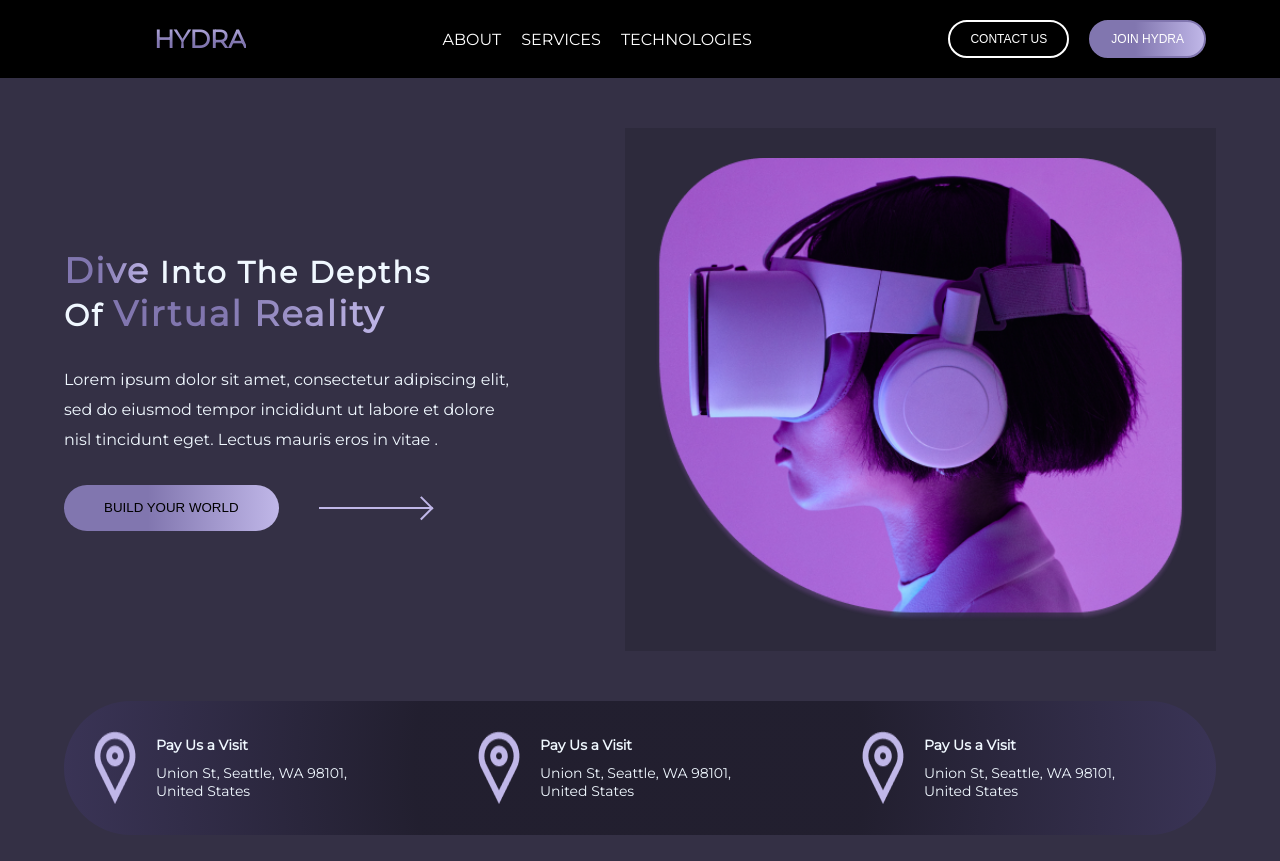
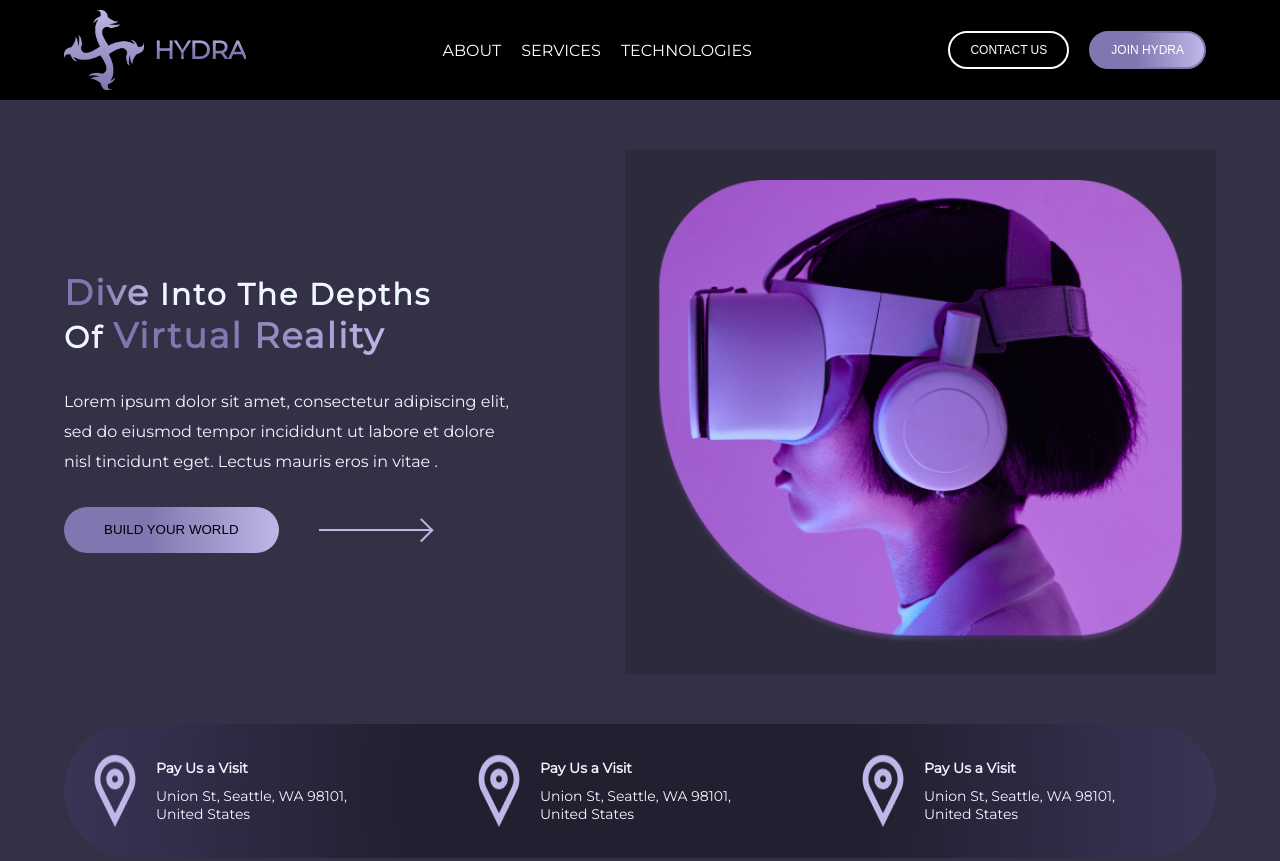
Before and after one commit to AhmedZakaria01/HYDRA, a plain HTML site: page index.html in a window 1280 px wide. Shown: the top 861 px of the page. Drawn offline with Linux system fonts and the light colour scheme; the site is published under a folder, as on GitHub Pages, so addresses that start at the root find nothing; a web font is replaced by a local one.

Commit message:
Upload Changes in Logo

```diff
--- a/index.html
+++ b/index.html
@@ -21,7 +21,7 @@
 
 
                 <div class="nav-logo">
-                    <img src="/imgs/logo.png" alt="">
+                    <img src="imgs/logo.png" width="100%" alt="" class="large-dive-img">
                     <h3>HYDRA</h3>
                 </div>
 
```
